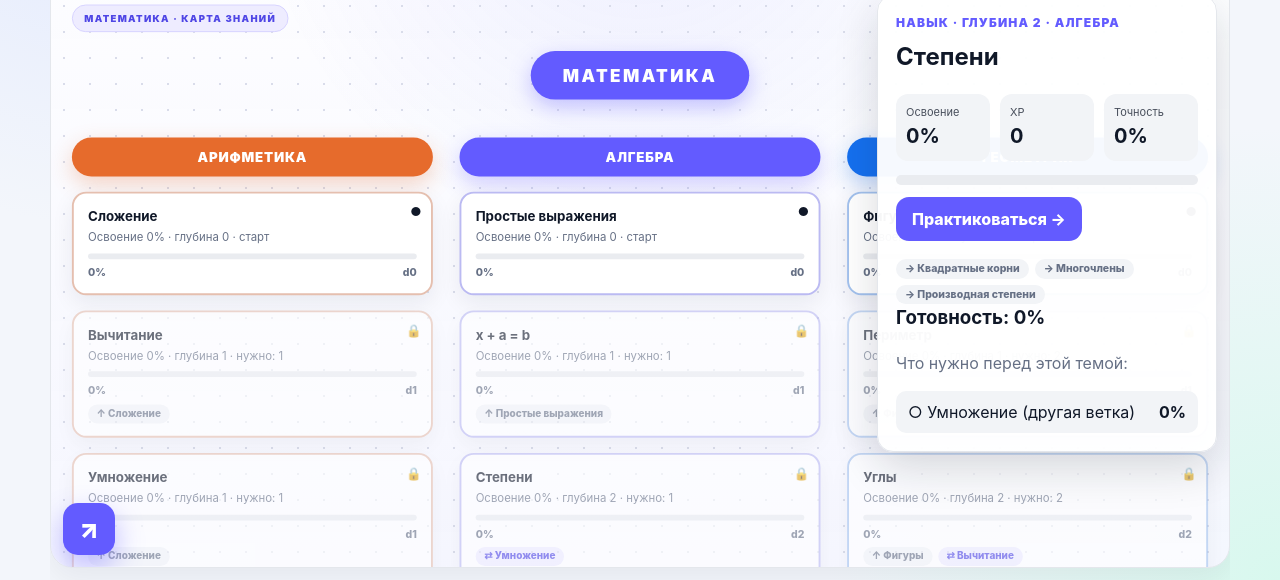
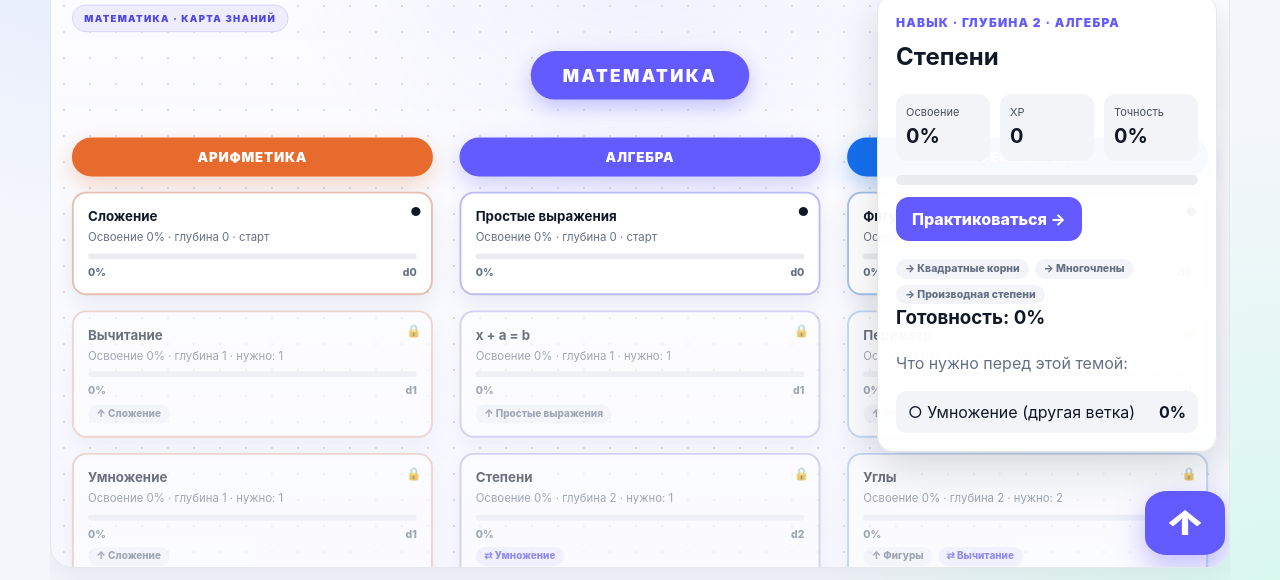
Before and after one commit to kamilch1k/math-rush, a plain HTML site: page outputs/math-map.html in a window 1280 px wide. Shown: the part 220-800 px from the top of the page. Drawn offline with Linux system fonts and the light colour scheme.

Commit message:
Bigger home button bottom-right with bold up arrow

```diff
--- a/outputs/math-map.html
+++ b/outputs/math-map.html
@@ -20,9 +20,9 @@
     .map-canvas-stats{display:flex;gap:4px;padding:8px;border:1px solid var(--line);border-radius:14px;background:rgba(255,255,255,.9);box-shadow:0 8px 22px rgba(16,24,40,.08);justify-self:center}
     .map-canvas-stats .board-stat{border:0;box-shadow:none;background:transparent;padding:4px 10px;min-width:78px;text-align:center}
     .map-canvas-stats .board-stat + .board-stat{border-left:1px solid var(--line);border-radius:0}
-    .map-reset-btn{position:absolute;z-index:7;left:12px;bottom:12px;width:52px;height:52px;padding:0;border:0;border-radius:15px;color:#fff;background:var(--accent);font-size:25px;font-weight:900;line-height:1;box-shadow:0 12px 28px rgba(99,91,255,.4);transition:transform .15s ease,background .15s ease}
-    .map-reset-btn:hover{background:var(--accent-dark);transform:translateY(-2px)}
-    .map-reset-btn:active{transform:translateY(1px)}
+    .map-reset-btn{position:absolute;z-index:7;right:12px;bottom:12px;width:64px;height:64px;padding:0;border:0;border-radius:18px;color:#fff;background:var(--accent);font-size:34px;font-weight:900;line-height:1;transform:scaleX(1.25);box-shadow:0 12px 28px rgba(99,91,255,.4);transition:background .15s ease}
+    .map-reset-btn:hover{background:var(--accent-dark)}
+    .map-reset-btn:active{transform:scaleX(1.25) translateY(2px)}
     .board-viewport{position:relative;overflow:hidden;height:min(78vh,800px);min-height:420px;border:1px solid var(--line);border-radius:28px;background:radial-gradient(circle at 50% 0%,rgba(99,91,255,.10),transparent 42%),linear-gradient(180deg,rgba(255,255,255,.96),rgba(246,247,255,.92));box-shadow:0 12px 30px rgba(16,24,40,.06);touch-action:none;overscroll-behavior:none;cursor:grab;user-select:none;-webkit-user-select:none}
     .board-viewport::before{content:'';position:absolute;inset:0;z-index:0;background-image:radial-gradient(circle,#d9dcea 1.1px,transparent 1.4px);background-size:26px 26px;pointer-events:none}
     .board-viewport.panning{cursor:grabbing}
@@ -73,7 +73,7 @@
 <body>
   <main class="page map-page-fullscreen">
     <nav class="site-nav" aria-label="Главная навигация"><a class="brand" href="math-rush.html">Math Rush</a><div class="nav-links"><a href="math-rush.html">Задачи</a><a class="active" href="math-map.html">Карта</a><a href="profile.html">Профиль</a><a href="settings.html">Настройки</a></div></nav>
-    <section class="panel board-frame map-board-shell" aria-label="Карта навыков"><div class="board-viewport" data-board-viewport><div data-board-content><div class="map-canvas-head"><header><p class="eyebrow">Путь ученика</p><h1>Карта математики</h1><p class="lead">Сначала счёт по нарастающей: сложение и вычитание, умножение и деление, столбики, затем порядок действий, скобки и дроби.</p><div class="board-plaque">Математика · Карта знаний</div></header><div id="boardStats" class="map-canvas-stats board-stats"></div></div><div class="root-node">МАТЕМАТИКА</div><div id="branches" class="branches"></div></div></div><button type="button" class="map-reset-btn" data-board-home aria-label="Вернуть карту к началу" title="Вернуть карту к началу">↗</button><section id="skillDetail" class="panel skill-detail map-hud-detail" aria-live="polite"></section></section>
+    <section class="panel board-frame map-board-shell" aria-label="Карта навыков"><div class="board-viewport" data-board-viewport><div data-board-content><div class="map-canvas-head"><header><p class="eyebrow">Путь ученика</p><h1>Карта математики</h1><p class="lead">Сначала счёт по нарастающей: сложение и вычитание, умножение и деление, столбики, затем порядок действий, скобки и дроби.</p><div class="board-plaque">Математика · Карта знаний</div></header><div id="boardStats" class="map-canvas-stats board-stats"></div></div><div class="root-node">МАТЕМАТИКА</div><div id="branches" class="branches"></div></div></div><button type="button" class="map-reset-btn" data-board-home aria-label="Вернуть карту к началу" title="Вернуть карту к началу">↑</button><section id="skillDetail" class="panel skill-detail map-hud-detail" aria-live="polite"></section></section>
   </main>
   <script src="progress.js"></script>
   <script src="map-board.js"></script>
```
Also changed, not shown: outputs/math-rush.html (+4 -4 lines).
